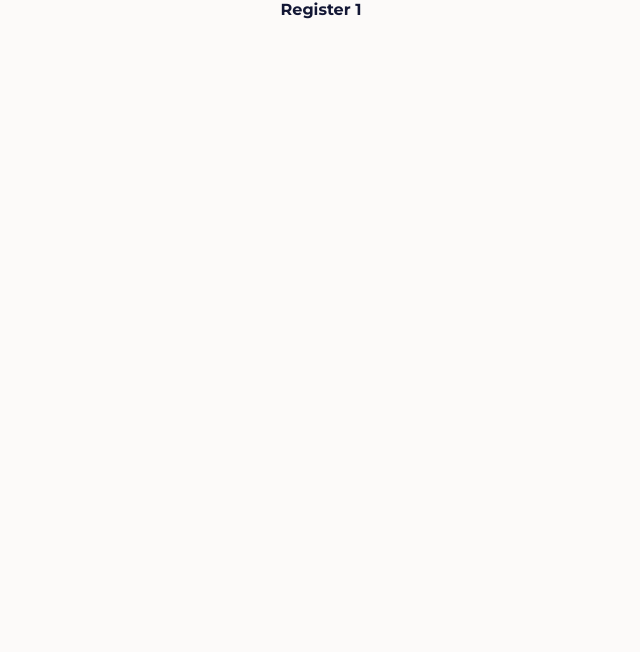
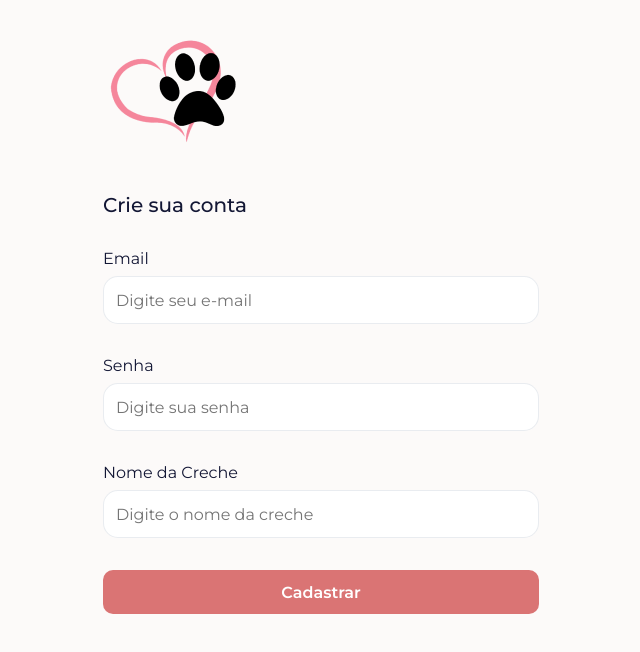
Before and after one commit to LovedPet/frontend, a React (Create React App) app: page /register in a window 1280 px wide. Shown: the top 652 px of the page, without its empty margins (319-959 px from the left). Built offline with nearby package versions, Linux system fonts and the light colour scheme.

Commit message:
feat: adds register page

```diff
--- a/src/pages/Register/index.tsx
+++ b/src/pages/Register/index.tsx
@@ -1,9 +1,73 @@
-import React from 'react';
+import React, { useState } from 'react';
+import { CenteredContainer, Form, Header } from '../../styles/general';
+import { Button, Input } from '../../components/General'
+import Logo from '../../assets/logo.png';
+import { General } from '../../definitions';
 
 const Register: React.FC = () => {
+  const [email, setEmail] = useState<General.Value>({
+    ...General.initialValue,
+    validation: (value: string) => value,
+  });
+  const [password, setPassword] = useState<General.Value>({
+    ...General.initialValue,
+    validation: (value: string) => value,
+  });
+
+  const [name, setName] = useState<General.Value>({
+    ...General.initialValue,
+    validation: (value: string) => value,
+  });
+
+  const [isLoading, setIsLoading] = useState(false)
+  const [validated, setValidated] = useState(true);
+
+
+  const handleSubmit = async (event: React.FormEvent) => {
+    event.preventDefault();
+  };
+
+  const handleEmail = (event: React.ChangeEvent<HTMLInputElement>) => {
+    const { value } = event.target;
+
+    const invalidity = '';
+
+    setEmail({ ...email, value, invalidity });
+  };
+
   return (
     <>
-      <h1>Register 1</h1>
+      <CenteredContainer onSubmit={handleSubmit}>
+        <img src={Logo} alt="Logo da Loved Ped" />
+        <Header>Crie sua conta</Header>
+        <Form>
+          <Input
+            entity={email}
+            label="Email"
+            type="email"
+            validated={validated}
+            placeholder="Digite seu e-mail"
+            onChange={handleEmail}
+          />
+          <Input
+            entity={password}
+            label="Senha"
+            type="password"
+            validated={validated}
+            placeholder="Digite sua senha"
+            onChange={() => console.log('foda')}
+          />
+          <Input
+            entity={name}
+            label="Nome da Creche"
+            type="text"
+            validated={validated}
+            placeholder="Digite o nome da creche"
+            onChange={() => console.log('foda')}
+          />
+          <Button text="Cadastrar" typeButton="submit" isLoading={isLoading} />
+        </Form>
+      </CenteredContainer>
     </>
   );
 };
```
